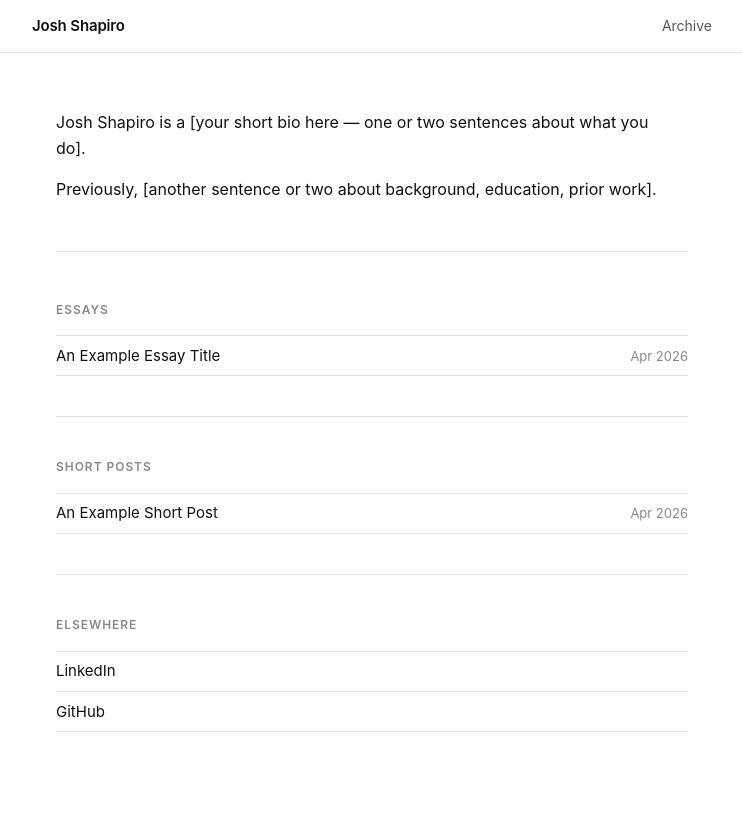
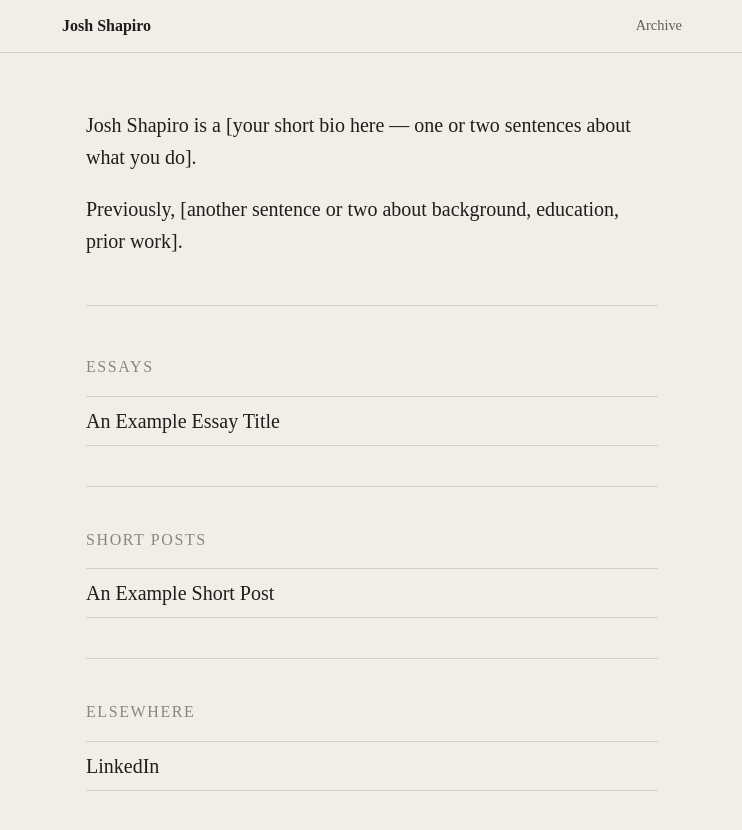
Before and after one commit to rustyjosh/rustyjosh.github.io, a plain HTML site: page index.html in a window 1280 px wide. Shown: the whole page, without its empty margins (268-1010 px from the left). Drawn offline with Linux system fonts and the light colour scheme; a web font is replaced by a local one.

Commit message:
Updated style again.

```diff
--- a/index.html
+++ b/index.html
@@ -31,7 +31,6 @@
       <ul class="post-list">
         <li>
           <a href="/posts/example-essay.html">An Example Essay Title</a>
-          <span class="post-date">Apr 2026</span>
         </li>
       </ul>
     </section>
@@ -41,7 +40,6 @@
       <ul class="post-list">
         <li>
           <a href="/posts/example-short-post.html">An Example Short Post</a>
-          <span class="post-date">Apr 2026</span>
         </li>
       </ul>
     </section>
@@ -52,9 +50,6 @@
         <li>
           <a href="https://www.linkedin.com/in/joshua-shapiro/">LinkedIn</a>
         </li>
-        <li>
-          <a href="https://github.com/rustyjosh">GitHub</a>
-        </li>
       </ul>
     </section>
   </main>
--- a/style.css
+++ b/style.css
@@ -1,3 +1,36 @@
+/* Fonts */
+@font-face {
+  font-family: "Newsreader 24 Pt";
+  src: url(https://cdn.prod.website-files.com/67e201a6a390d00a0ca1cbf3/67ffb24d1dc0f17b6e10ca33_Newsreader24pt-Regular.woff2) format("woff2");
+  font-weight: 400;
+  font-style: normal;
+  font-display: swap;
+}
+@font-face {
+  font-family: "Newsreader 24 Pt";
+  src: url(https://cdn.prod.website-files.com/67e201a6a390d00a0ca1cbf3/67ffb24df51aa85592704a67_Newsreader24pt-Italic.woff2) format("woff2");
+  font-weight: 400;
+  font-style: italic;
+  font-display: swap;
+}
+@font-face {
+  font-family: "Newsreader 24 Pt";
+  src: url(https://cdn.prod.website-files.com/67e201a6a390d00a0ca1cbf3/67ffb31e05300bdee6411d8c_Newsreader24pt-SemiBold.woff2) format("woff2");
+  font-weight: 600;
+  font-style: normal;
+  font-display: swap;
+}
+
+/* Variables */
+:root {
+  --text:          #1f1e1d;
+  --text-secondary:#5e5d59;
+  --text-tertiary: #87867f;
+  --bg:            #f0eee6;
+  --border:        #d1cfc5;
+  --bg-light:      #faf9f5;
+}
+
 /* Reset & base */
 *, *::before, *::after {
   box-sizing: border-box;
@@ -5,30 +38,36 @@
   padding: 0;
 }
 
-:root {
-  --text: #111111;
-  --text-secondary: #555555;
-  --text-tertiary: #888888;
-  --bg: #ffffff;
-  --border: #e5e5e5;
-  --accent: rgba(0, 100, 255, 0.22);
-}
-
 html {
-  font-size: 16px;
   -webkit-font-smoothing: antialiased;
   -moz-osx-font-smoothing: grayscale;
 }
 
 body {
-  font-family: -apple-system, BlinkMacSystemFont, "Segoe UI", "Helvetica Neue", Arial, sans-serif;
+  font-family: "Newsreader 24 Pt", "Times New Roman", serif;
+  font-size: 1.25rem;
+  line-height: 1.6;
+  font-weight: 400;
   color: var(--text);
-  background: var(--bg);
-  line-height: 1.65;
+  background-color: var(--bg);
+  transition: color 0.2s linear, background-color 0.2s linear;
 }
 
 ::selection {
-  background: var(--accent);
+  background: rgba(0, 100, 255, 0.22);
+}
+
+/* Links */
+a {
+  color: var(--text);
+  text-decoration: underline;
+  text-decoration-thickness: 0.08em;
+  text-underline-offset: 0.1em;
+  transition: color 0.2s linear;
+}
+
+a:hover {
+  color: var(--text-secondary);
 }
 
 /* Sticky header */
@@ -36,13 +75,14 @@ header {
   position: sticky;
   top: 0;
   z-index: 10;
-  background: var(--bg);
+  background-color: var(--bg);
   border-bottom: 1px solid var(--border);
   padding: 0 1.5rem;
+  transition: background-color 0.2s linear;
 }
 
 .header-inner {
-  max-width: 680px;
+  max-width: 38.75rem;
   margin: 0 auto;
   display: flex;
   justify-content: space-between;
@@ -51,10 +91,13 @@ header {
 }
 
 header h1 {
-  font-size: 0.9375rem;
+  font-size: 1rem;
   font-weight: 600;
-  letter-spacing: -0.01em;
-  color: var(--text);
+  letter-spacing: 0;
+}
+
+header h1 a {
+  text-decoration: none;
 }
 
 header nav {
@@ -63,10 +106,9 @@ header nav {
 }
 
 header nav a {
-  font-size: 0.875rem;
+  font-size: 0.9rem;
   color: var(--text-secondary);
   text-decoration: none;
-  transition: color 0.15s ease;
 }
 
 header nav a:hover {
@@ -75,7 +117,7 @@ header nav a:hover {
 
 /* Main column */
 main {
-  max-width: 680px;
+  max-width: 38.75rem;
   margin: 0 auto;
   padding: 3.5rem 1.5rem 6rem;
 }
@@ -88,10 +130,7 @@ main {
 }
 
 .bio p {
-  font-size: 1rem;
-  color: var(--text);
-  margin-bottom: 0.9rem;
-  max-width: 60ch;
+  margin-bottom: 1em;
 }
 
 .bio p:last-child {
@@ -112,12 +151,12 @@ section:last-child {
 }
 
 h2 {
-  font-size: 0.75rem;
-  font-weight: 600;
+  font-size: 0.8em;
+  font-weight: 500;
   color: var(--text-tertiary);
   text-transform: uppercase;
-  letter-spacing: 0.08em;
-  margin-bottom: 1rem;
+  letter-spacing: 0.1em;
+  margin-bottom: 1em;
 }
 
 /* Post lists */
@@ -130,7 +169,7 @@ h2 {
   justify-content: space-between;
   align-items: baseline;
   gap: 1rem;
-  padding: 0.45rem 0;
+  padding: 0.5rem 0;
   border-bottom: 1px solid var(--border);
 }
 
@@ -138,63 +177,69 @@ h2 {
   border-top: 1px solid var(--border);
 }
 
-.post-list .post-date {
-  font-size: 0.8125rem;
+.post-list a {
+  text-decoration: none;
+}
+
+.post-list a:hover {
+  text-decoration: underline;
+  text-decoration-thickness: 0.08em;
+  text-underline-offset: 0.1em;
+}
+
+.post-date {
+  font-size: 0.85em;
   color: var(--text-tertiary);
   white-space: nowrap;
   flex-shrink: 0;
 }
 
-/* Links */
-a {
-  color: var(--text);
-  text-decoration: none;
-}
-
-.post-list a {
-  font-size: 0.9375rem;
-  color: var(--text);
-}
-
-.post-list a:hover {
-  text-decoration: underline;
-  text-underline-offset: 3px;
-  text-decoration-thickness: 1px;
-}
-
 /* Post page styling */
 article {
-  max-width: 640px;
+  max-width: 38.75rem;
 }
 
 article h1 {
-  font-size: 1.625rem;
+  font-size: 2em;
   font-weight: 700;
-  margin-bottom: 0.5rem;
-  letter-spacing: -0.02em;
-  text-wrap: balance;
+  line-height: 1.1;
+  margin-bottom: 0.2em;
 }
 
 article .date {
   color: var(--text-tertiary);
-  font-size: 0.875rem;
+  font-size: 0.9em;
   margin-bottom: 2.5rem;
 }
 
 article p {
-  font-size: 1rem;
-  margin-bottom: 1.25rem;
+  margin-bottom: 1em;
 }
 
-article h2,
+article h2 {
+  font-size: 1.4em;
+  font-weight: 600;
+  line-height: 1.2;
+  letter-spacing: 0;
+  text-transform: none;
+  color: var(--text);
+  margin-top: 2em;
+  margin-bottom: 0.5em;
+}
+
 article h3 {
-  margin-top: 2rem;
-  margin-bottom: 0.75rem;
-  letter-spacing: -0.01em;
+  font-size: 1.1em;
+  font-weight: 600;
+  margin-top: 1.5em;
+  margin-bottom: 0.5em;
 }
 
 /* Responsive */
 @media (max-width: 600px) {
+  body {
+    font-size: 1.1rem;
+  }
+
   main {
     padding: 2.5rem 1.25rem 4rem;
   }
```
